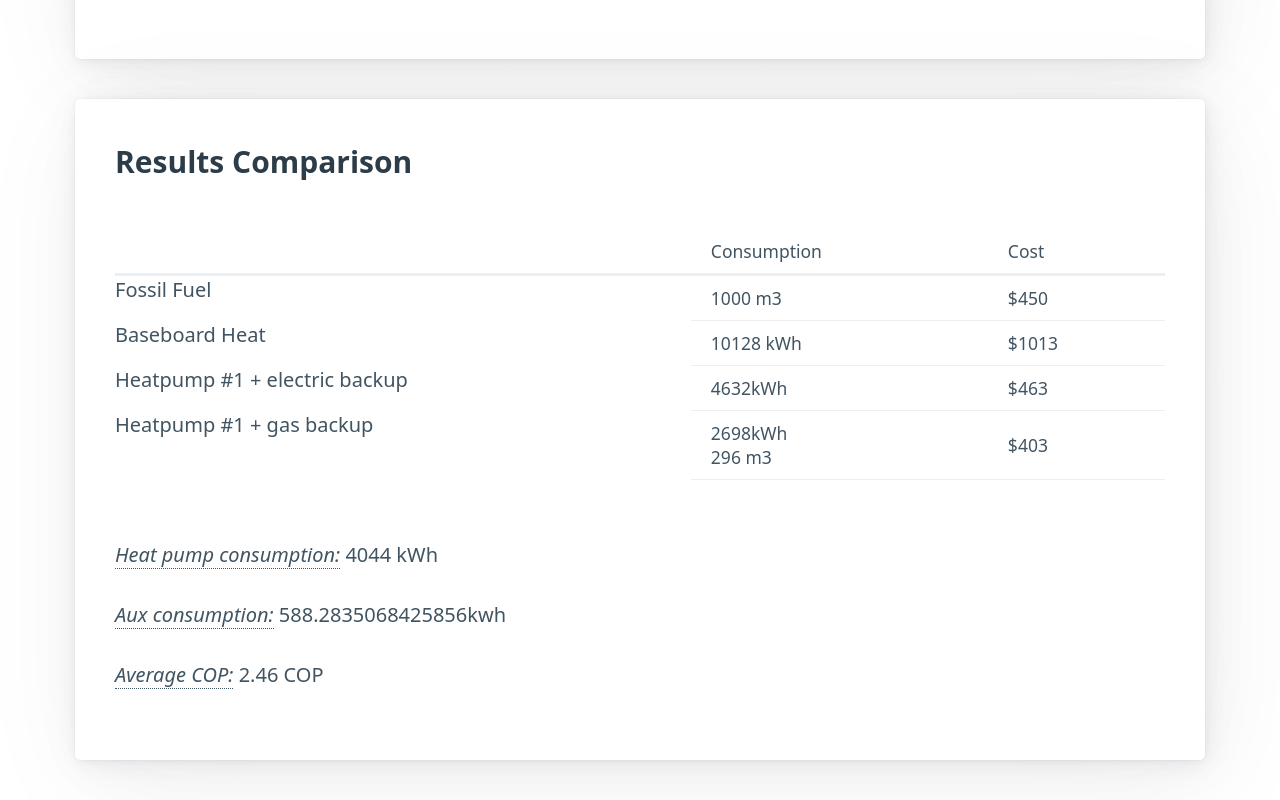
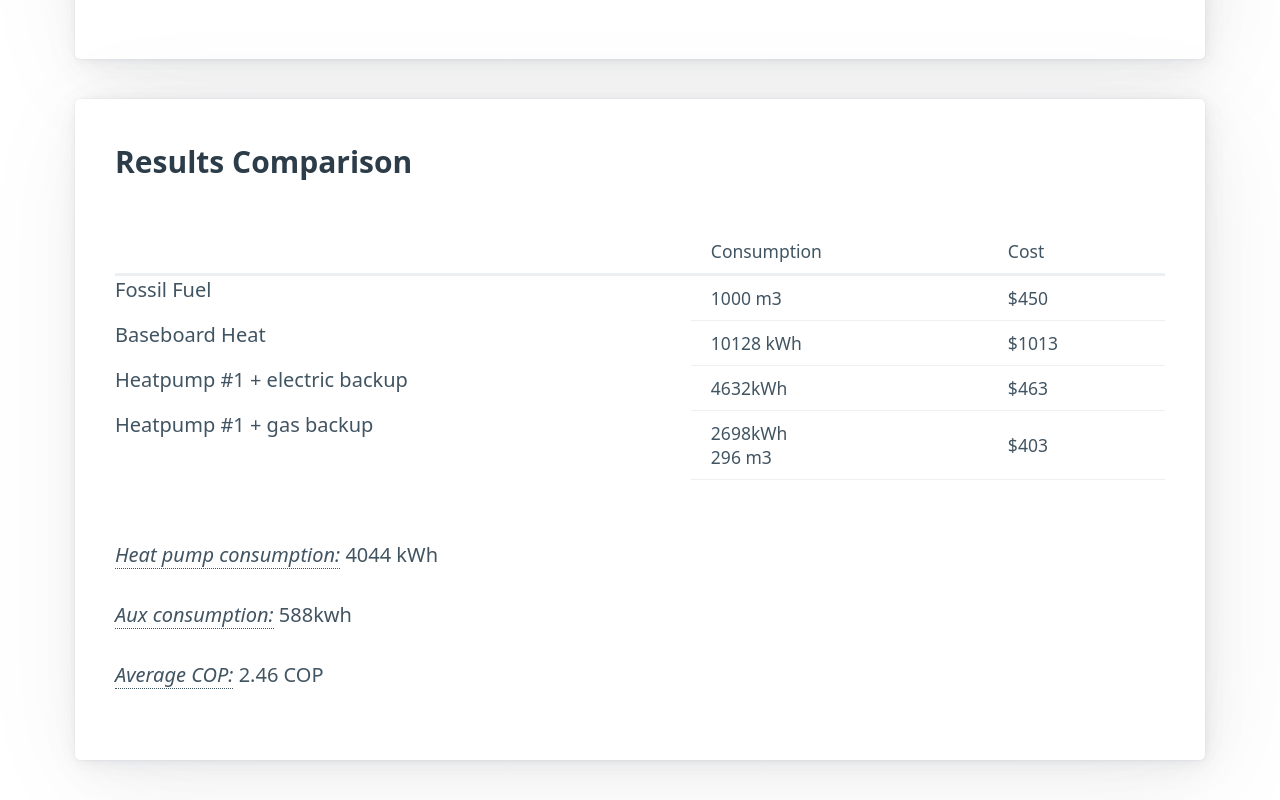
Before and after one commit to NickLewanowicz/gas-to-heatpump-calculator, a React (Create React App) app: page / in a window 1280 px wide. Shown: the part 2166-2966 px from the top of the page. Built offline with nearby package versions, Linux system fonts and the light colour scheme.

Commit message:
1 file modified

```diff
--- a/src/App.tsx
+++ b/src/App.tsx
@@ -351,7 +351,10 @@ export default function App() {
             <em data-tooltip="Predicted kWh used by backup heat">
               Aux consumption:
             </em>{' '}
-            {rows.reduce((acc, row) => acc + row.resistiveKwhConsumed, 0)}kwh
+            {Math.round(
+              rows.reduce((acc, row) => acc + row.resistiveKwhConsumed, 0)
+            )}
+            kwh
           </p>
           <p>
             <em data-tooltip="Average COP weighted by heating degree days (ie days are weighted proportionally to their heating degrees">
```
